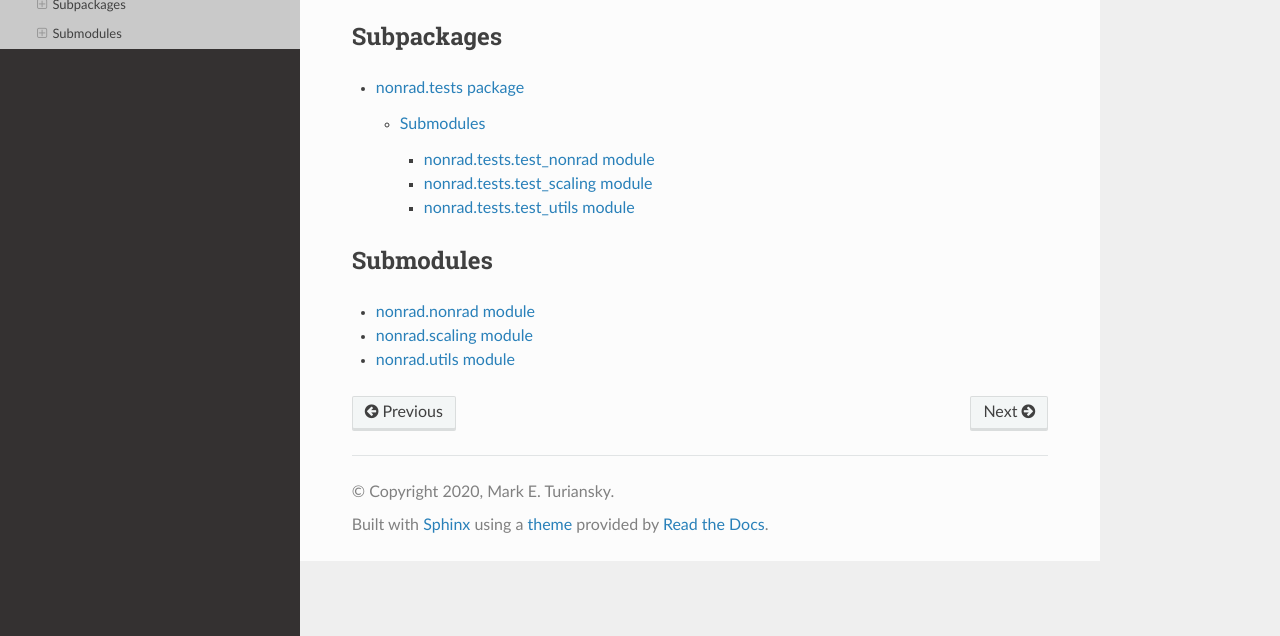
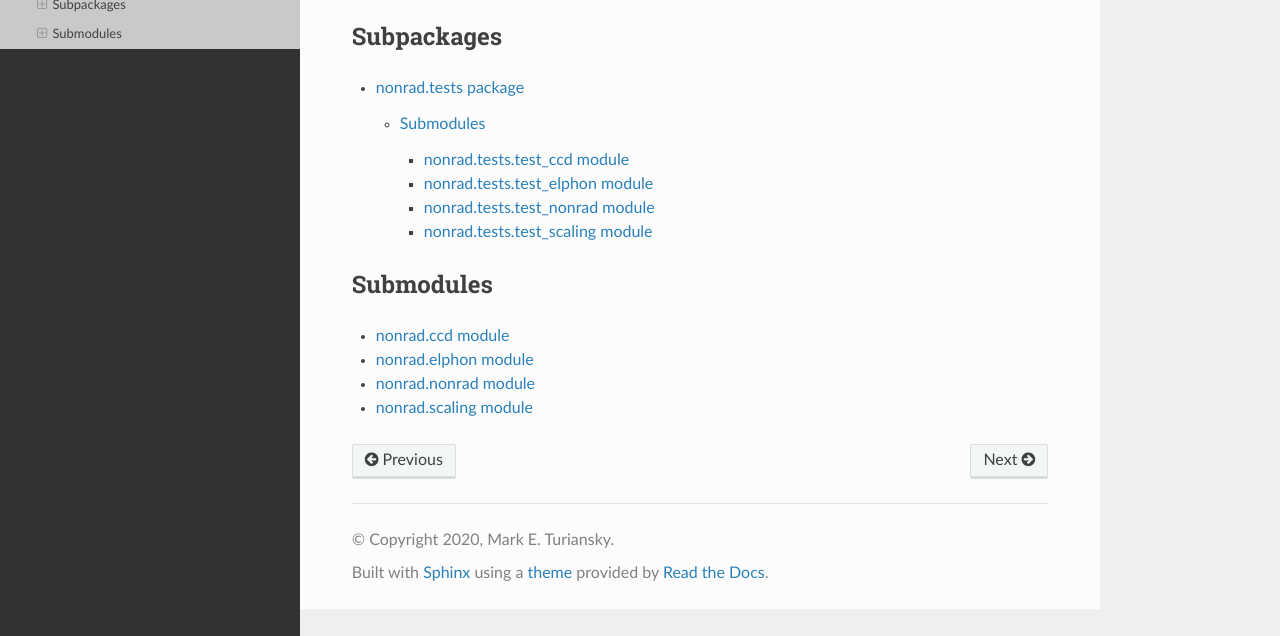
Before and after one commit to mturiansky/nonrad, a Sphinx documentation site: the page built from docs/nonrad.rst, in a window 1280 px wide, cut to the strip 264-900 px from the top of the page. Built offline with Sphinx 7.4.7 and the Read the Docs theme 2.0.0, drawn with Linux system fonts in a browser that asks for light colours; the version number could not be read and is left out.

Commit message:
update docs

```diff
--- /dev/null
+++ b/docs/nonrad.ccd.rst
@@ -0,0 +1,7 @@
+nonrad.ccd module
+=================
+
+.. automodule:: nonrad.ccd
+   :members:
+   :undoc-members:
+   :show-inheritance:
--- /dev/null
+++ b/docs/nonrad.elphon.rst
@@ -0,0 +1,7 @@
+nonrad.elphon module
+====================
+
+.. automodule:: nonrad.elphon
+   :members:
+   :undoc-members:
+   :show-inheritance:
--- a/docs/nonrad.rst
+++ b/docs/nonrad.rst
@@ -20,6 +20,7 @@ Submodules
 .. toctree::
    :maxdepth: 4
 
+   nonrad.ccd
+   nonrad.elphon
    nonrad.nonrad
    nonrad.scaling
-   nonrad.utils
--- a/docs/nonrad.tests.rst
+++ b/docs/nonrad.tests.rst
@@ -12,6 +12,7 @@ Submodules
 .. toctree::
    :maxdepth: 4
 
+   nonrad.tests.test_ccd
+   nonrad.tests.test_elphon
    nonrad.tests.test_nonrad
    nonrad.tests.test_scaling
-   nonrad.tests.test_utils
--- /dev/null
+++ b/docs/nonrad.tests.test_ccd.rst
@@ -0,0 +1,7 @@
+nonrad.tests.test\_ccd module
+=============================
+
+.. automodule:: nonrad.tests.test_ccd
+   :members:
+   :undoc-members:
+   :show-inheritance:
--- /dev/null
+++ b/docs/nonrad.tests.test_elphon.rst
@@ -0,0 +1,7 @@
+nonrad.tests.test\_elphon module
+================================
+
+.. automodule:: nonrad.tests.test_elphon
+   :members:
+   :undoc-members:
+   :show-inheritance:
--- a/docs/nonrad.tests.test_utils.rst
+++ /dev/null
@@ -1,7 +0,0 @@
-nonrad.tests.test\_utils module
-===============================
-
-.. automodule:: nonrad.tests.test_utils
-   :members:
-   :undoc-members:
-   :show-inheritance:
--- a/docs/nonrad.utils.rst
+++ /dev/null
@@ -1,7 +0,0 @@
-nonrad.utils module
-===================
-
-.. automodule:: nonrad.utils
-   :members:
-   :undoc-members:
-   :show-inheritance:
--- a/docs/tutorial.rst
+++ b/docs/tutorial.rst
@@ -77,7 +77,7 @@ initio calculation of the configuration coordinate diagram (example for
     from pathlib import Path
     from shutil import copyfile
     from pymatgen import Structure
-    from nonrad.utils import get_cc_structures
+    from nonrad.ccd import get_cc_structures
 
     # equilibrium structures from your first-principles calculation
     ground_files = Path('/path/to/C0/relax/')
@@ -139,7 +139,7 @@ nonradiative capture coefficient.
 .. code:: ipython3
 
     from glob import glob
-    from nonrad.utils import get_dQ, get_PES_from_vaspruns, get_omega_from_PES
+    from nonrad.ccd import get_dQ, get_PES_from_vaspruns, get_omega_from_PES
 
     # calculate dQ
     dQ = get_dQ(ground_struct, excited_struct) # amu^{1/2} Angstrom
@@ -224,7 +224,8 @@ can then be parsed to obtain the matrix element using NONRAD as below.
 
 .. code:: ipython3
 
-    from nonrad.utils import get_Q_from_struct, get_Wif_from_WSWQ
+    from nonrad.ccd import get_Q_from_struct
+    from nonrad.elphon import get_Wif_from_WSWQ
 
     # this generates a list of tuples where the first value of the tuple is a Q value
     # and the second is the path to the WSWQ file that corresponds to that tuple
@@ -285,7 +286,7 @@ the ``get_Wif_from_wavecars`` function.
 
 .. code:: ipython3
 
-    from nonrad.utils import get_Wif_from_wavecars
+    from nonrad.elphon import get_Wif_from_wavecars
 
     # this generates a list of tuples where the first value of the tuple is a Q value
     # and the second is the path to the WAVECAR file that corresponds to that tuple
```
Also changed, not shown: 1 other file.
